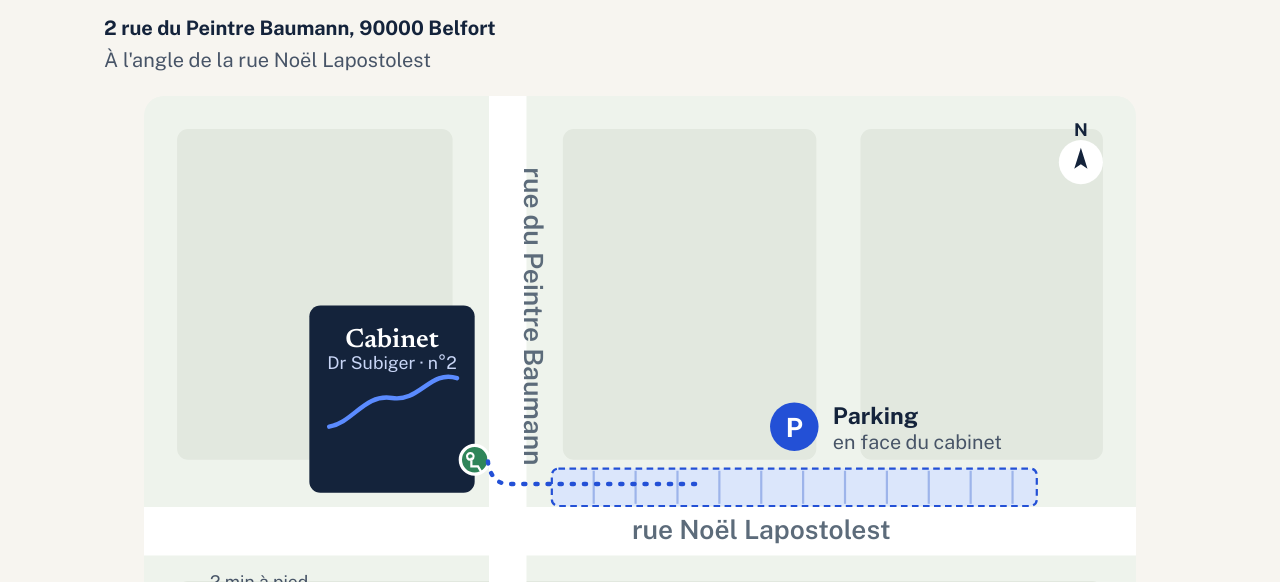
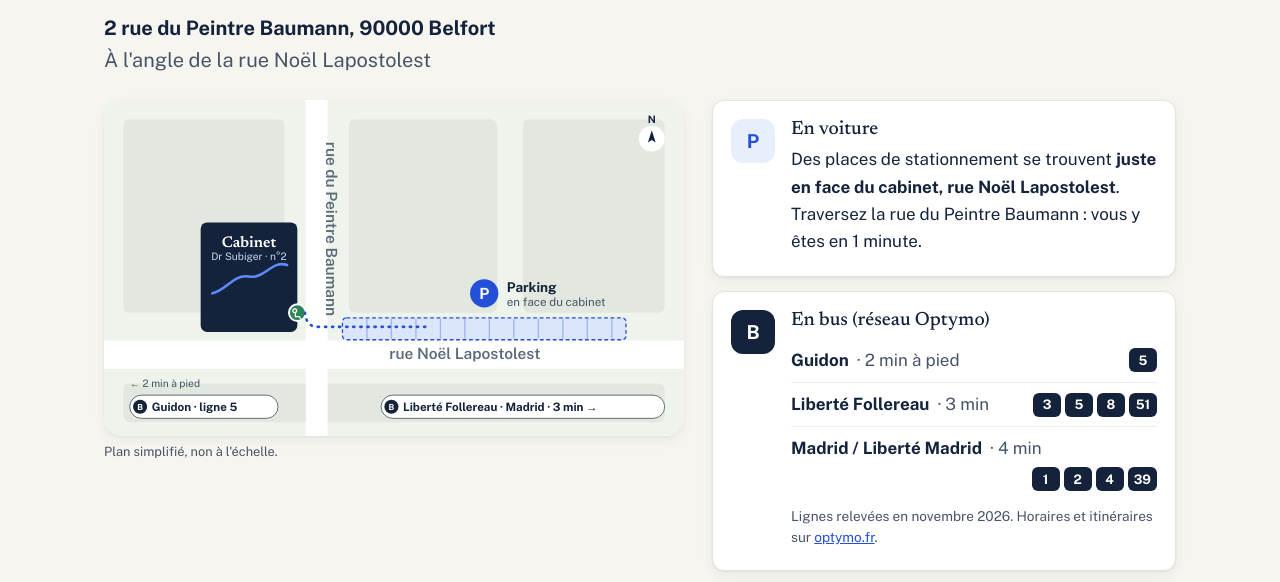
Before and after one commit to dr-subiger/mesyeuxlignebleue, a plain HTML site: page acces.html in a window 1280 px wide. Shown: the part 340-922 px from the top of the page. Drawn offline with nearby package versions, Linux system fonts and the light colour scheme.

Commit message:
Add styles for access grid and cards

```diff
--- a/style.css
+++ b/style.css
@@ -567,3 +567,23 @@ main h1{font-weight:500;letter-spacing:-.01em}
 .form .chips input{position:absolute;opacity:0;width:1px;height:1px}
 .scene{overflow:hidden}
 html,body{overflow-x:hidden}
+
+/* page Accès */
+.acces-grid{display:grid;grid-template-columns:1.25fr 1fr;gap:28px;align-items:start;margin-top:1.5rem}
+.plan-wrap{margin:0}
+.plan{width:100%;height:auto;display:block;border-radius:18px;box-shadow:var(--shadow)}
+.plan-wrap figcaption{font-size:.8rem;color:var(--ink-2);margin-top:.4rem}
+.plan-walk{animation:walk 1.4s linear infinite}
+@keyframes walk{to{stroke-dashoffset:-22}}
+@media (prefers-reduced-motion:reduce){.plan-walk{animation:none}}
+.acces-cards{display:grid;gap:14px}
+.acces-card{display:flex;gap:16px;background:#fff;border:1px solid #e7e3da;border-radius:var(--radius);padding:18px;box-shadow:var(--shadow)}
+.acces-card h3{margin:0 0 .3rem;font-size:1.2rem}
+.acces-card p{margin:.2rem 0}
+.acces-ico{flex:none;width:44px;height:44px;border-radius:12px;display:grid;place-items:center;font-weight:700;font-size:1.2rem}
+.arrets{list-style:none;padding:0;margin:.4rem 0}
+.arrets li{display:flex;flex-wrap:wrap;align-items:center;gap:.3rem .5rem;padding:.5rem 0;border-bottom:1px solid #eee}
+.arrets li:last-child{border-bottom:0}
+.lignes{display:flex;gap:4px;margin-left:auto}
+.ligne{display:inline-grid;place-items:center;min-width:28px;height:24px;padding:0 6px;border-radius:6px;background:#14233b;color:#fff;font-weight:700;font-size:.82rem}
+@media (max-width:900px){.acces-grid{grid-template-columns:1fr}}
```
